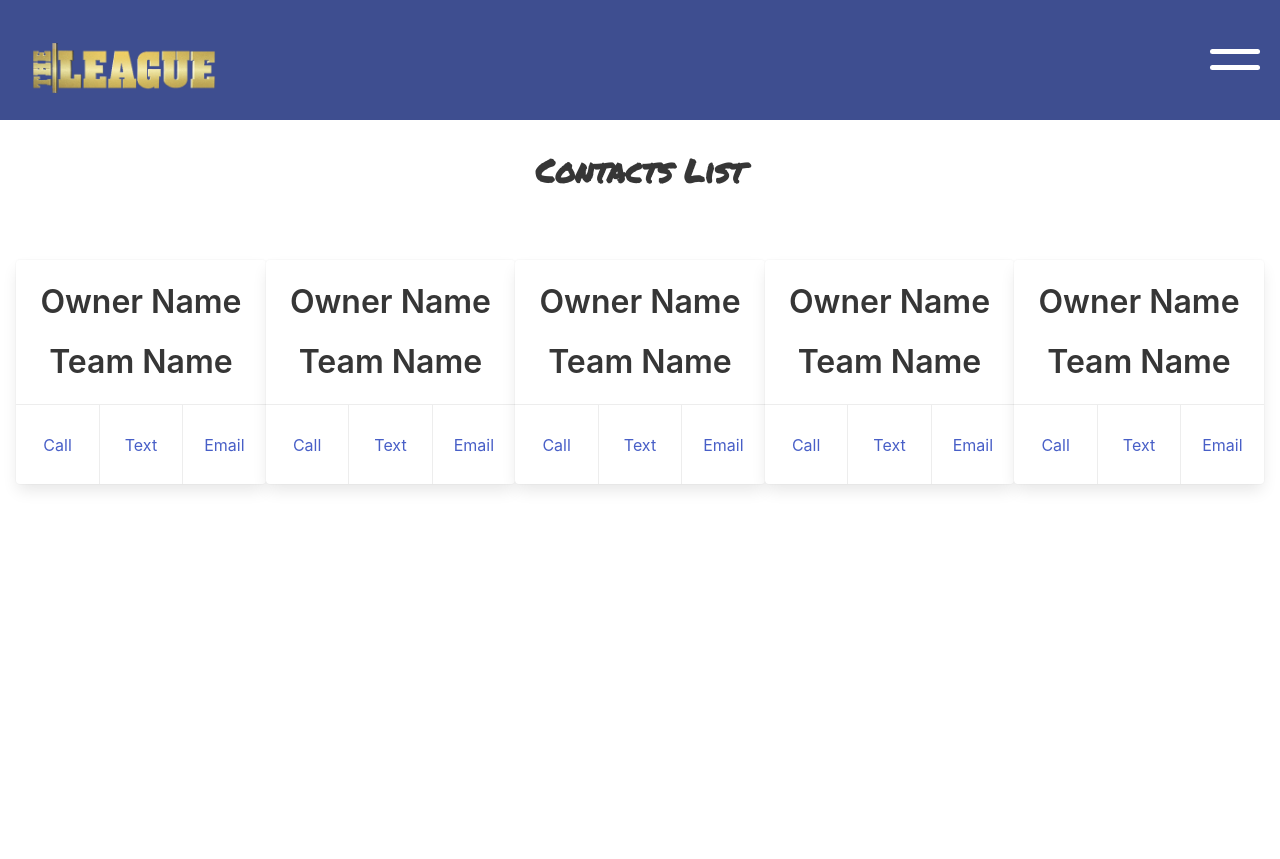
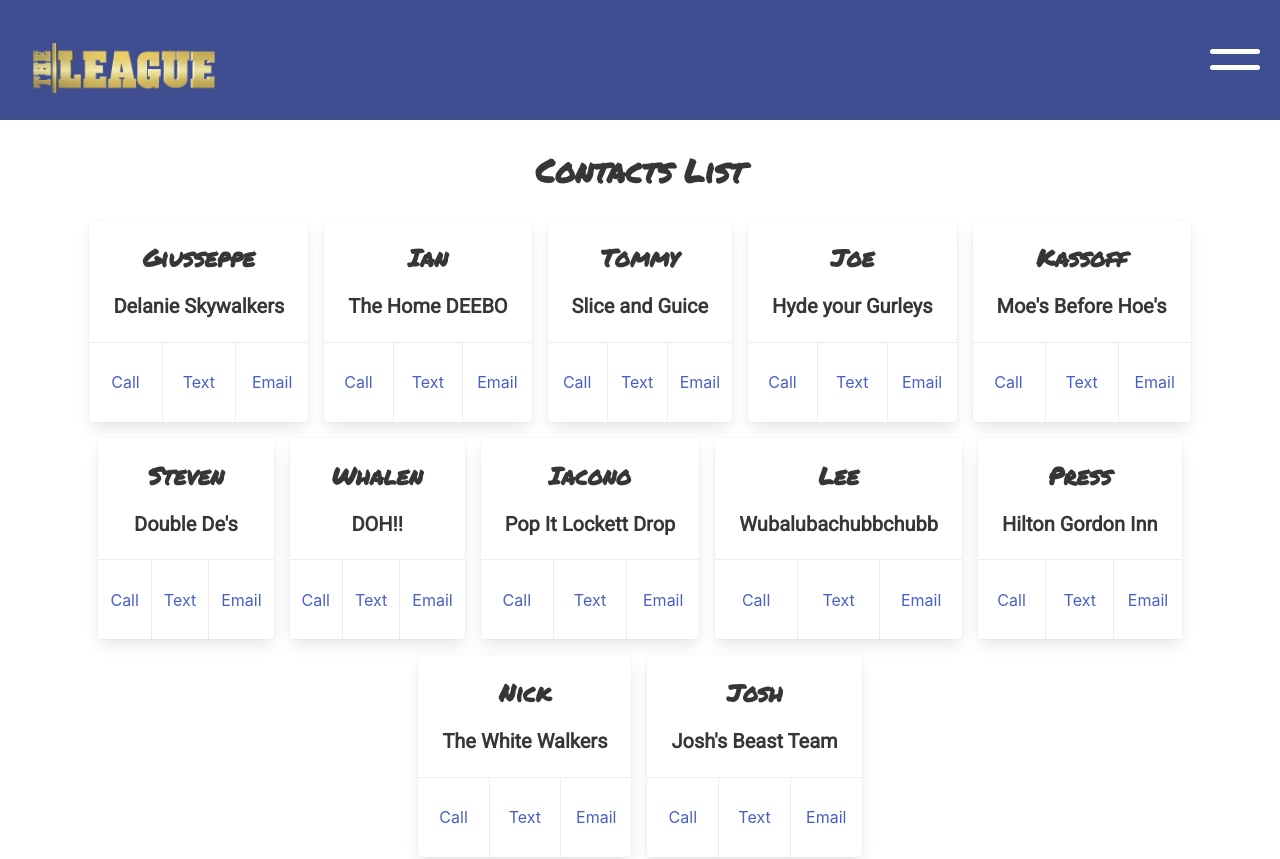
Before and after one commit to gdelv/fantasyWebsite, a React (Create React App) app: page /contact in a window 1280 px wide. Shown: the top 859 px of the page. Before the commit the page ends 800 px from the top, so only its background shows below. Built offline with nearby package versions, Linux system fonts and the light colour scheme.

Commit message:
added data for contacts page

```diff
--- a/src/Components/ContactCard.jsx
+++ b/src/Components/ContactCard.jsx
@@ -2,19 +2,19 @@ import React from 'react'
 import './styles/ContactCard.scss'
 import Title from './Title'
 
-export default function ContactCard() {
+export default function ContactCard(props) {
     return (
-        <div class="card">
-            <div class="card-content">
-                <div class="content">
-                    <Title title='Owner Name' className='has-text-centered'/>
-                    <Title title='Team Name' className='has-text-centered'/>
+        <div className="card">
+            <div className="card-content">
+                <div className="content">
+                    <Title title={props.ownerName} className='has-text-centered is-size-4 primary'/>
+                    <Title title={props.teamName} className='has-text-centered is-size-5 secondary'/>
                 </div>
             </div>
             <footer class="card-footer">
-                <a href="tel:+15168643657" class="card-footer-item">Call</a>
-                <a href="sms://+15168643657" class="card-footer-item">Text</a>
-                <a href="mailto:giudelvecchio@gmail.com" class="card-footer-item">Email</a>
+                <a href={`tel:+1${props.ownerNum}`} className="card-footer-item">Call</a>
+                <a href={`sms://+1${props.ownerNum}`} className="card-footer-item">Text</a>
+                <a href={`mailto:${props.ownerEmail}`} className="card-footer-item">Email</a>
             </footer>
         </div>
     )
--- a/src/Components/HistoryCard.jsx
+++ b/src/Components/HistoryCard.jsx
@@ -18,13 +18,13 @@ export default function HistoryCard(props) {
                         </figure>
                     </div>
                     <div class="media-content">
-                        <Title title={props.ownerName} className='is-size-4 has-text-centered'/>
-                        <Title title={props.teamName} className='is-size-5  has-text-centered'/>
+                        <Title title={props.ownerName} className='is-size-4 has-text-centered primary'/>
+                        <Title title={props.teamName} className='is-size-6  has-text-centered secondary'/>
                     </div>
                 </div>
                 <div class="content">
-                    <Title title={`Team MVP: ${props.teamMVP}`} className='is-size-5 has-text-centered'/>
-                    <Title title={`${props.mvpPoints} Points`} className='is-size-6 has-text-centered'/>
+                    <Title title={`Team MVP: ${props.teamMVP}`} className='is-size-5 has-text-centered secondary'/>
+                    <Title title={`${props.mvpPoints} Points`} className='is-size-6 has-text-centered secondary'/>
                 </div>
             </div>
         </div>
--- a/src/Components/Modal.jsx
+++ b/src/Components/Modal.jsx
@@ -13,7 +13,7 @@ export default function Modal(props) {
                 History
             </NavLink>
             <NavLink exact to='/contact' onClick={() => props.changeClassName(props.buttonClass)}>
-                Contact
+                Contacts
             </NavLink>
             <NavLink exact to='/trading-block' onClick={() => props.changeClassName(props.buttonClass)}>
                 Trading Block
--- a/src/data/index.js
+++ b/src/data/index.js
@@ -106,12 +106,73 @@ export const historyArr = [
 export const contactArr = [
     {
         teamOwner: 'Giusseppe',
+        teamName: 'Delanie Skywalkers',
         ownerNum: '5168643657',
         ownerEmail: 'giudelvecchio@gmail.com'
     },
     {
         teamOwner: 'Ian',
-        ownerNum: '5168643657',
-        ownerEmail: 'giudelvecchio@gmail.com'
+        teamName: 'The Home DEEBO',
+        ownerNum: '5163612069',
+        ownerEmail: ''
+    },
+    {
+        teamOwner: 'Tommy',
+        teamName: 'Slice and Guice',
+        ownerNum: '5164558978',
+        ownerEmail: ''
+    },
+    {
+        teamOwner: 'Joe',
+        teamName: 'Hyde your Gurleys',
+        ownerNum: '5166396133',
+        ownerEmail: ''
+    },
+    {
+        teamOwner: 'Kassoff',
+        teamName: "Moe's Before Hoe's",
+        ownerNum: '5162363403',
+        ownerEmail: ''
+    },
+    {
+        teamOwner: 'Steven',
+        teamName: "Double De's",
+        ownerNum: '5162054660',
+        ownerEmail: ''
+    },{
+        teamOwner: 'Whalen',
+        teamName: 'DOH!!',
+        ownerNum: '',
+        ownerEmail: ''
+    },
+    {
+        teamOwner: 'Iacono',
+        teamName: 'Pop It Lockett Drop',
+        ownerNum: '5165473601',
+        ownerEmail: ''
+    },
+    {
+        teamOwner: 'Lee',
+        teamName: 'Wubalubachubbchubb',
+        ownerNum: '',
+        ownerEmail: ''
+    },
+    {
+        teamOwner: 'Press',
+        teamName: 'Hilton Gordon Inn',
+        ownerNum: '',
+        ownerEmail: ''
+    },
+    {
+        teamOwner: 'Nick',
+        teamName: 'The White Walkers',
+        ownerNum: '5066035725',
+        ownerEmail: ''
+    },
+    {
+        teamOwner: 'Josh',
+        teamName: "Josh's Beast Team",
+        ownerNum: '5165894771',
+        ownerEmail: ''
     }
 ]
--- a/src/screens/Contact/Contact.jsx
+++ b/src/screens/Contact/Contact.jsx
@@ -2,19 +2,24 @@ import React from 'react'
 import Title from '../../Components/Title'
 import './Contact.scss'
 import ContactCard from '../../Components/ContactCard'
-// import { contactArr } from "../../data";
+import Footer from '../../Components/Footer'
+import { contactArr } from "../../data";
 
 export default function Contact() {
     return (
         <div>
             <Title title='Contacts List' className='contact-title primary has-text-centered'/>
             <div className="contact-container">
-                <ContactCard/>
-                <ContactCard/>
-                <ContactCard/>
-                <ContactCard/>
-                <ContactCard/>
+                {contactArr.map((contact) =>
+                    <ContactCard
+                        ownerName={contact.teamOwner}
+                        teamName={contact.teamName}
+                        ownerNum={contact.ownerNum}
+                        ownerEmail={contact.ownerEmail}
+                    />
+                )}
             </div>
+            <Footer/>
         </div>
     )
 }
--- a/src/screens/Contact/Contact.scss
+++ b/src/screens/Contact/Contact.scss
@@ -1,9 +1,15 @@
 .contact-title {
-    padding: 1em 0;
+    padding-top: 1em;
 }
 
 .contact-container {
-    padding: 1em;
+    max-width: 100%;
     display: flex;
-    justify-content: space-evenly;
+    justify-content: center;
+    flex-wrap: wrap;
+    padding-bottom: 1em;
 }
+
+.contact-container .card {
+    margin: .5em;
+}
```
Also changed, not shown: 1 other file (tests, documents, lock files or other folders).
